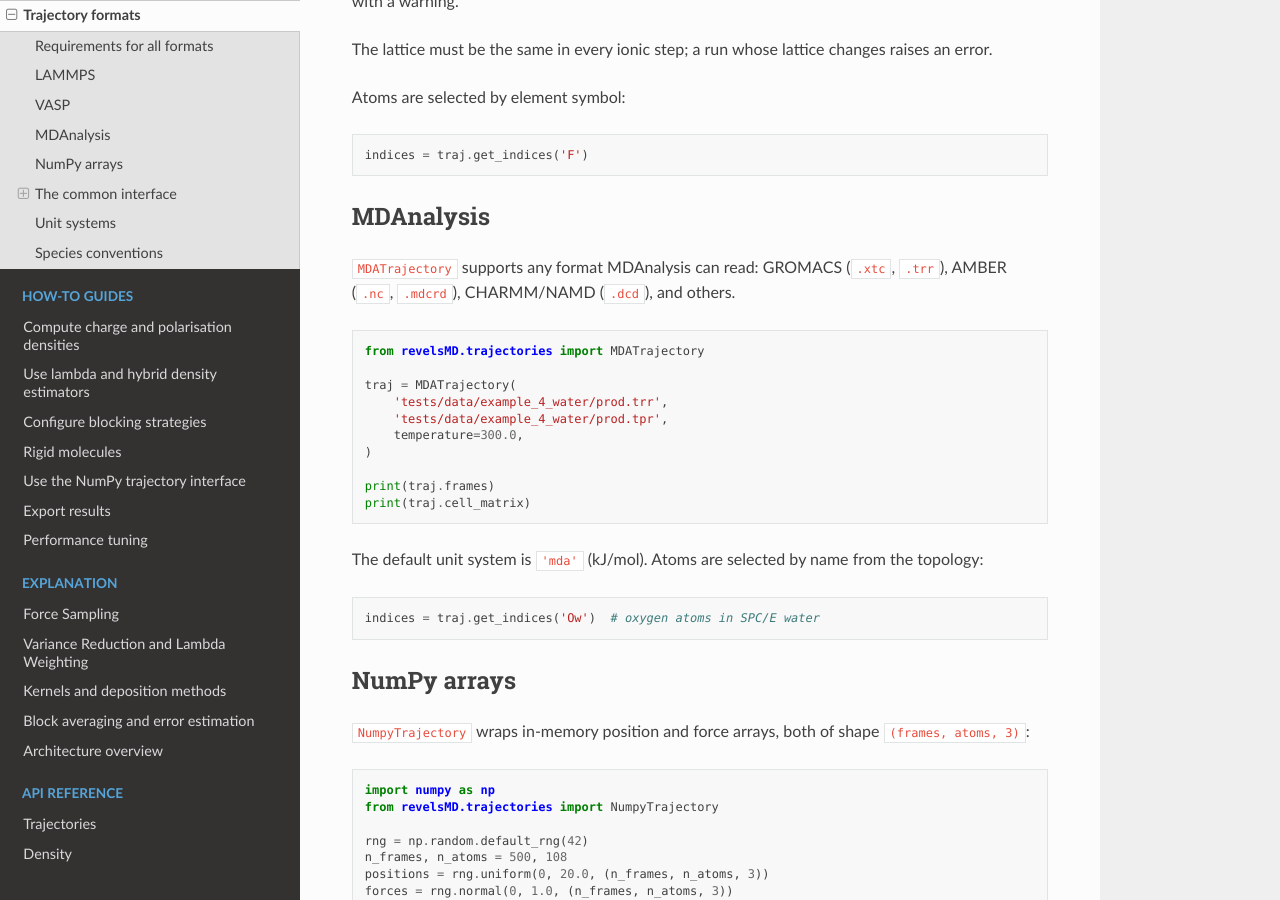
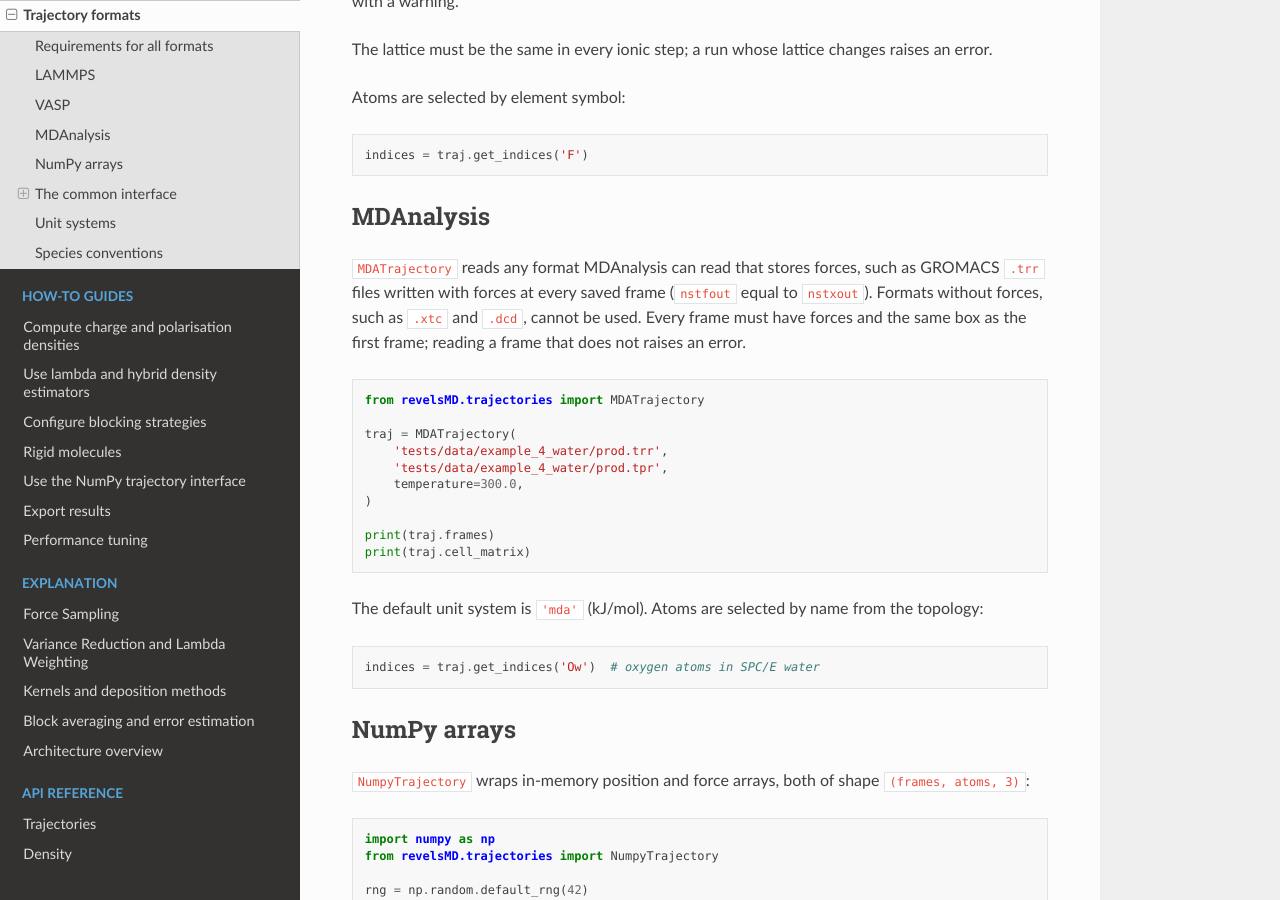
Before and after one commit to user200000/revelsmd, a Sphinx documentation site: the page built from docs/source/tutorials/trajectory-formats.md, in a window 1280 px wide and 900 px high, scrolled down 2323 px. Built offline with Sphinx 7.4.7 and the Read the Docs theme 3.1.0, drawn with Linux system fonts in a browser that asks for light colours.

Commit message:
Document that MDAnalysis trajectories must store forces

````diff
--- a/docs/source/tutorials/trajectory-formats.md
+++ b/docs/source/tutorials/trajectory-formats.md
@@ -124,8 +124,11 @@
 
 ## MDAnalysis
 
-`MDATrajectory` supports any format MDAnalysis can read: GROMACS (`.xtc`, `.trr`),
-AMBER (`.nc`, `.mdcrd`), CHARMM/NAMD (`.dcd`), and others.
+`MDATrajectory` reads any format MDAnalysis can read that stores forces, such
+as GROMACS `.trr` files written with forces at every saved frame (`nstfout`
+equal to `nstxout`). Formats without forces, such as `.xtc` and `.dcd`, cannot
+be used. Every frame must have forces and the same box as the first frame;
+reading a frame that does not raises an error.
 
 ```python
 from revelsMD.trajectories import MDATrajectory
````
